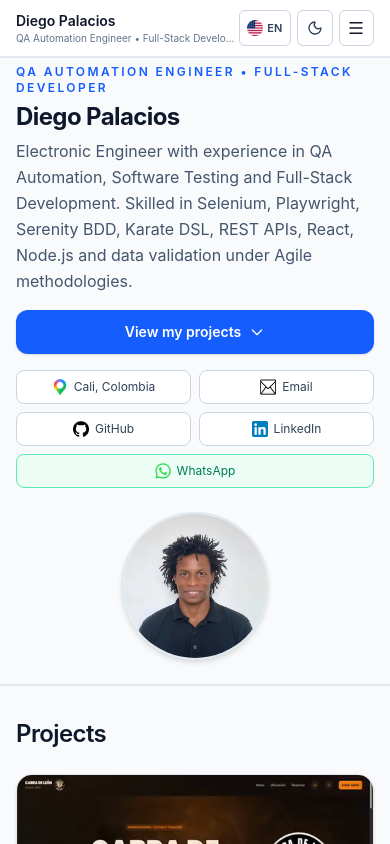
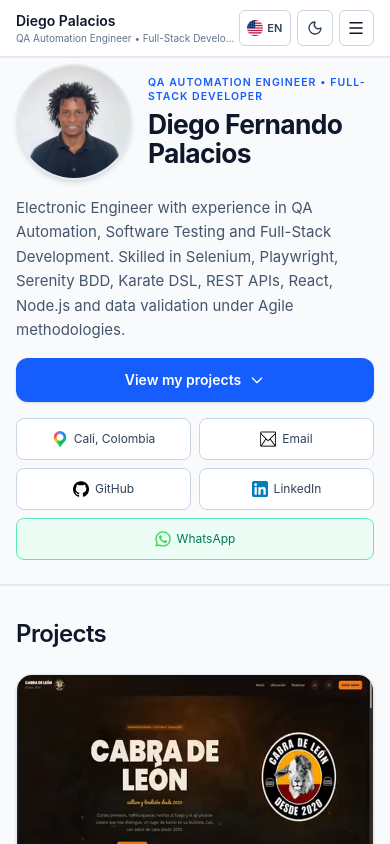
Before and after one commit to df-palacios/personalwebsite, a React (Vite) app in the folder virtual-cv/: page / in a window 390 px wide. Shown: the top 844 px of the page. Built offline with nearby package versions, Linux system fonts and the light colour scheme; no server answers.

Commit message:
Rediseña hero móvil: foto junto al nombre y contactos compactos

```diff
--- a/virtual-cv/src/components/Hero.jsx
+++ b/virtual-cv/src/components/Hero.jsx
@@ -24,22 +24,41 @@ function Hero() {
 
             <div>
 
-              <p className={`uppercase tracking-[0.2em] text-xs md:text-sm font-semibold mb-2 md:mb-4 ${darkMode ? "text-blue-400" : "text-blue-600"}`}>
+              <div className="flex items-center gap-4 mb-4 md:mb-0 md:block">
+
+                <img
+                  src="/profile-v2.jpg"
+                  alt="Diego Palacios"
+                  width="460"
+                  height="460"
+                  loading="lazy"
+                  className={`md:hidden shrink-0 w-[104px] h-[104px] w375:w-[116px] w375:h-[116px] object-cover rounded-full border-2 shadow-md ${
+                    darkMode ? "border-slate-700" : "border-slate-200"
+                  }`}
+                />
+
+                <div className="min-w-0">
+
+                  <p className={`uppercase tracking-[0.1em] md:tracking-[0.2em] text-[10.5px] leading-snug md:text-sm font-semibold mb-1.5 md:mb-4 ${darkMode ? "text-blue-400" : "text-blue-600"}`}>
                     {t.heroTitle}
                   </p>
 
                   <h1
-                className={`text-2xl sm:text-3xl md:text-[3rem] font-bold tracking-tight mb-2 md:mb-5 leading-[1.1] ${
+                    className={`text-[1.65rem] sm:text-3xl md:text-[3rem] font-bold tracking-tight mb-0 md:mb-5 leading-[1.1] ${
                       darkMode
                         ? "text-white"
                         : "text-slate-900"
                     }`}
                   >
-                Diego Palacios
+                    Diego Fernando Palacios
                   </h1>
 
+                </div>
+
+              </div>
+
               <p
-                className={`text-base md:text-lg leading-relaxed max-w-2xl lg:max-w-3xl text-left ${
+                className={`text-[15px] md:text-lg leading-relaxed max-w-2xl lg:max-w-3xl text-left ${
                   darkMode
                     ? "text-slate-300"
                     : "text-slate-600"
@@ -62,7 +81,7 @@ function Hero() {
             <div className="grid grid-cols-2 sm:flex sm:flex-wrap gap-2 md:gap-3">
 
               <span
-                className={`flex items-center justify-center gap-1.5 px-2.5 py-2 md:h-11 md:px-4 md:py-0 text-xs md:text-sm rounded-lg border md:rounded-xl md:shadow-sm ${
+                className={`flex items-center justify-center gap-1.5 px-2.5 py-3 md:h-11 md:px-4 md:py-0 text-xs md:text-sm rounded-lg border md:rounded-xl md:shadow-sm ${
                   darkMode
                     ? "bg-slate-800 border-slate-700 text-slate-100"
                     : "bg-white border-slate-300 md:border-slate-200 text-slate-700"
@@ -74,7 +93,7 @@ function Hero() {
 
               <a
                 href="mailto:ing.diegopalacios@outlook.com"
-                className={`flex items-center justify-center gap-1.5 px-2.5 py-2 md:h-11 md:px-4 md:py-0 text-xs md:text-sm rounded-lg border md:rounded-xl md:shadow-sm transition ${
+                className={`flex items-center justify-center gap-1.5 px-2.5 py-3 md:h-11 md:px-4 md:py-0 text-xs md:text-sm rounded-lg border md:rounded-xl md:shadow-sm transition ${
                   darkMode
                     ? "bg-slate-800 border-slate-700 text-white hover:border-blue-500 active:border-blue-400"
                     : "bg-white border-slate-300 md:border-slate-200 text-slate-700 hover:border-blue-400 active:border-blue-300"
@@ -88,7 +107,7 @@ function Hero() {
                 href="https://github.com/df-palacios"
                 target="_blank"
                 rel="noreferrer"
-                className={`flex items-center justify-center gap-1.5 px-2.5 py-2 md:h-11 md:px-4 md:py-0 text-xs md:text-sm rounded-lg border md:rounded-xl md:shadow-sm transition ${
+                className={`flex items-center justify-center gap-1.5 px-2.5 py-3 md:h-11 md:px-4 md:py-0 text-xs md:text-sm rounded-lg border md:rounded-xl md:shadow-sm transition ${
                   darkMode
                     ? "bg-slate-800 border-slate-700 text-white hover:border-blue-500 active:border-blue-400"
                     : "bg-white border-slate-300 md:border-slate-200 text-slate-700 hover:border-blue-400 active:border-blue-300"
@@ -102,7 +121,7 @@ function Hero() {
                 href="https://linkedin.com/in/dfpalacios"
                 target="_blank"
                 rel="noreferrer"
-                className={`flex items-center justify-center gap-1.5 px-2.5 py-2 md:h-11 md:px-4 md:py-0 text-xs md:text-sm rounded-lg border md:rounded-xl md:shadow-sm transition ${
+                className={`flex items-center justify-center gap-1.5 px-2.5 py-3 md:h-11 md:px-4 md:py-0 text-xs md:text-sm rounded-lg border md:rounded-xl md:shadow-sm transition ${
                   darkMode
                     ? "bg-slate-800 border-slate-700 text-white hover:border-blue-500 active:border-blue-400"
                     : "bg-white border-slate-300 md:border-slate-200 text-slate-700 hover:border-blue-400 active:border-blue-300"
@@ -116,7 +135,7 @@ function Hero() {
                 href="https://wa.me/573137464587"
                 target="_blank"
                 rel="noreferrer"
-                className={`col-span-2 sm:col-auto flex items-center justify-center gap-1.5 px-2.5 py-2 md:h-11 md:px-4 md:py-0 text-xs md:text-sm rounded-lg border md:rounded-xl md:shadow-sm transition ${
+                className={`col-span-2 sm:col-auto flex items-center justify-center gap-1.5 px-2.5 py-3 md:h-11 md:px-4 md:py-0 text-xs md:text-sm rounded-lg border md:rounded-xl md:shadow-sm transition ${
                   darkMode
                     ? "bg-emerald-950 border-emerald-800 text-emerald-300 hover:border-emerald-600"
                     : "bg-emerald-50 border-emerald-300 md:border-emerald-200 text-emerald-700 hover:border-emerald-400"
@@ -130,7 +149,7 @@ function Hero() {
 
           </div>
 
-          <div className="flex justify-center md:justify-end">
+          <div className="hidden md:flex md:justify-end">
 
             <div
               className={`w-[132px] h-[132px] w375:w-[148px] w375:h-[148px] md:w-[240px] md:h-[240px] lg:w-[300px] lg:h-[300px] rounded-full overflow-hidden shadow-md md:shadow-xl border-2 ${
```
Lines whose indentation alone changed are shown as unchanged.
